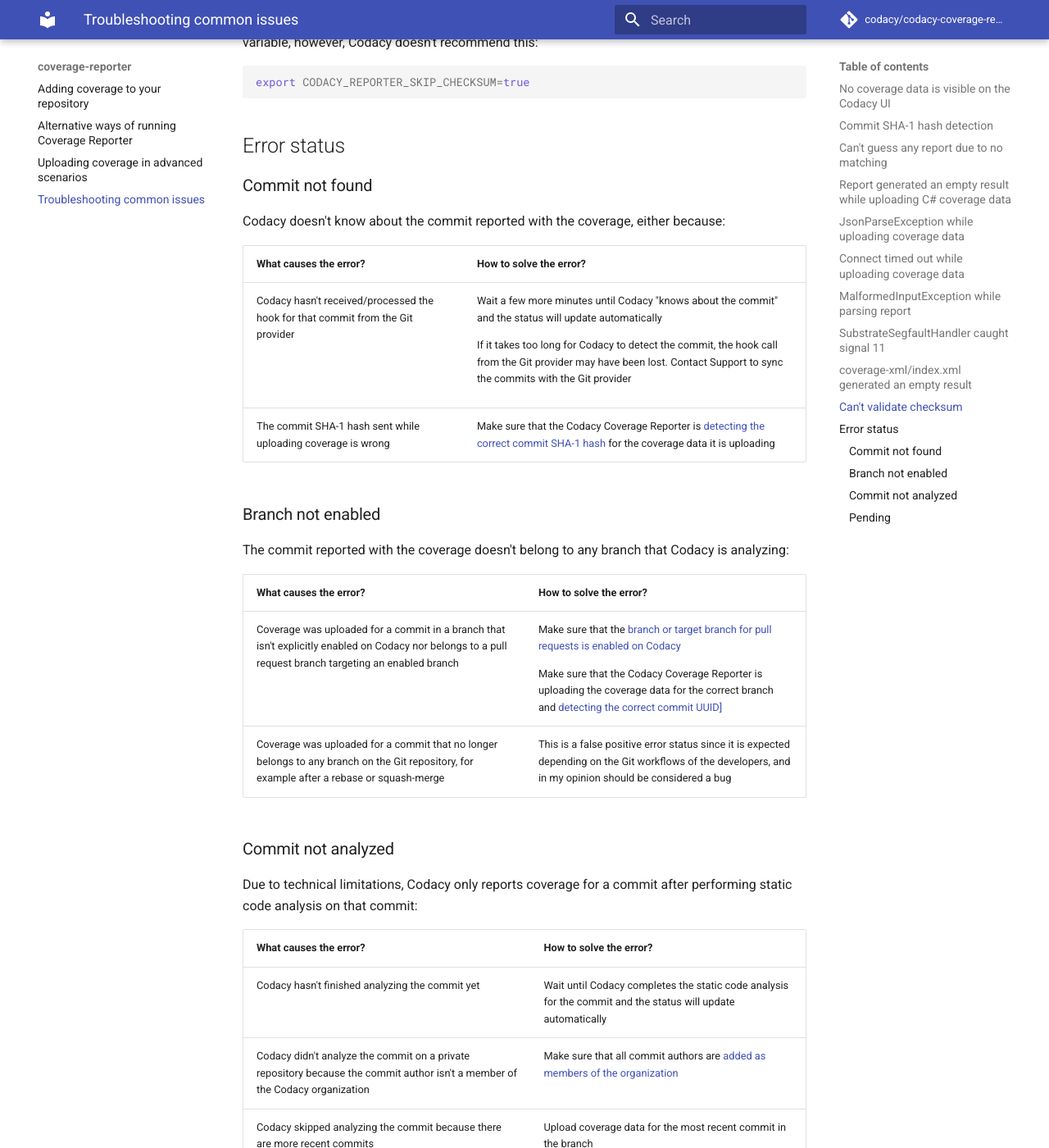
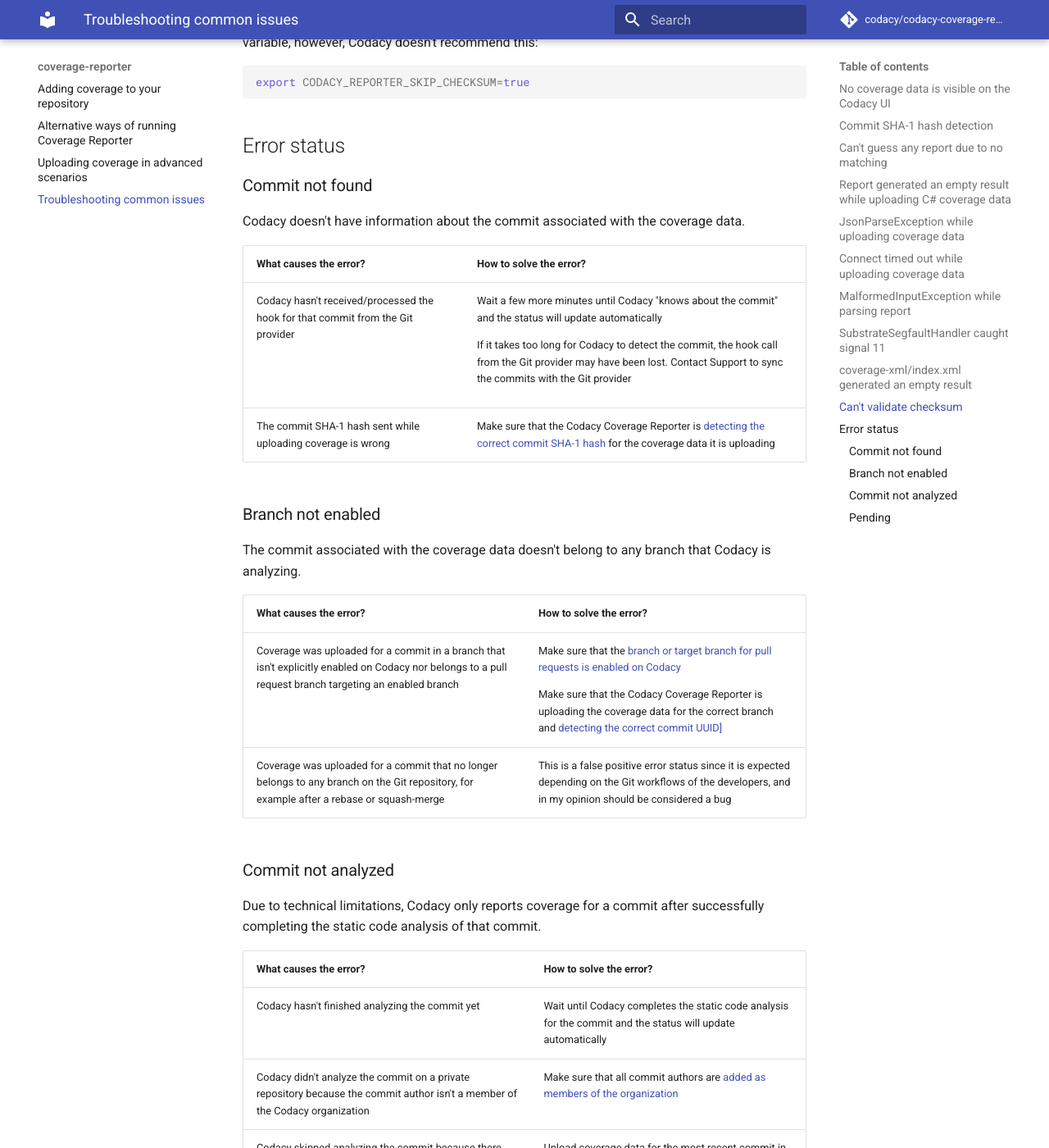
Before and after one commit to codacy/codacy-coverage-reporter, an MkDocs documentation site: the page built from docs/troubleshooting-common-issues.md, in a window 1280 px wide and 1400 px high, scrolled down 4247 px. Shown: the whole window at 82% size. Built offline with MkDocs 1.6.1 and Material for MkDocs 9.7.7, drawn with Linux system fonts in a browser that asks for light colours; comment, search, counter and statistics services are not loaded; some of the changed text lies outside the part shown.

Commit message:
doc: Improve brief explanation of each error status CY-6365

```diff
--- a/docs/troubleshooting-common-issues.md
+++ b/docs/troubleshooting-common-issues.md
@@ -138,9 +138,11 @@
 
 ## Error status
 
+<!--TODO Add section intro when moving this information to the final place-->
+
 ### Commit not found
 
-Codacy doesn't know about the commit reported with the coverage, either because:
+Codacy doesn't have information about the commit associated with the coverage data.
 
 <table>
 <thead>
@@ -171,7 +173,7 @@
 
 ### Branch not enabled
 
-The commit reported with the coverage doesn't belong to any branch that Codacy is analyzing:
+The commit associated with the coverage data doesn't belong to any branch that Codacy is analyzing.
 
 <table>
 <thead>
@@ -202,7 +204,7 @@
 
 ### Commit not analyzed
 
-Due to technical limitations, Codacy only reports coverage for a commit after performing static code analysis on that commit:
+Due to technical limitations, Codacy only reports coverage for a commit after successfully completing the static code analysis of that commit.
 
 <table>
 <thead>
@@ -257,6 +259,8 @@
 
 ### Pending
 
+Codacy is waiting to receive more coverage data before reporting the coverage for a commit.
+
 <table>
 <thead>
 <tr>
```
